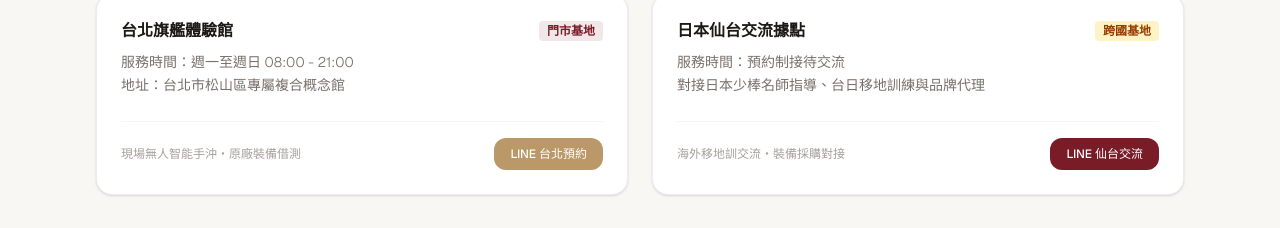
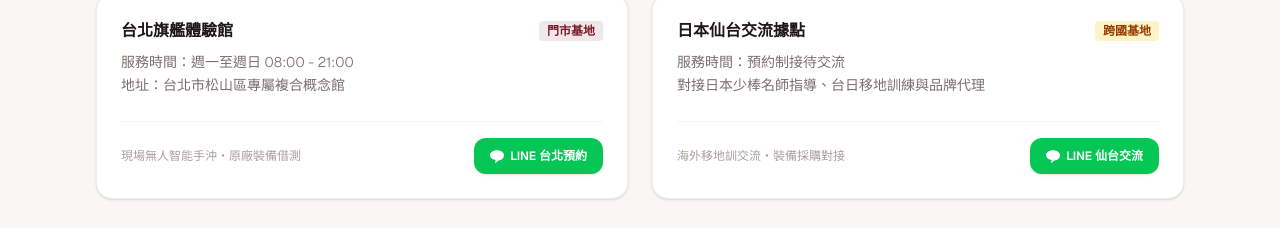
Before and after one commit to yangfu51pmp/sports-cafe-hub, a Next.js app: page / in a window 1280 px wide. Shown: the part 995-1223 px from the top of the page. Built offline with nearby package versions, Linux system fonts and the light colour scheme.

Commit message:
Update page.tsx

```diff
--- a/src/app/page.tsx
+++ b/src/app/page.tsx
@@ -195,7 +195,7 @@
               <span className="text-xs md:text-sm font-medium text-stone-800 mt-2.5 tracking-tight">裝備借測</span>
             </div>
 
-            {/* 分字 3 */}
+            {/* 分類 3 */}
             <div className="flex flex-col items-center group cursor-pointer p-2 rounded-2xl hover:bg-stone-50 transition-all">
               <div className="w-12 h-12 md:w-14 md:h-14 rounded-2xl bg-stone-50 border border-[#7A1B28]/15 flex items-center justify-center text-[#7A1B28] group-hover:bg-[#7A1B28] group-hover:text-white group-hover:-translate-y-1 transition-all shadow-sm">
                 <svg className="w-6 h-6 md:w-7 md:h-7" fill="none" stroke="currentColor" strokeWidth="1.6" viewBox="0 0 24 24">
@@ -240,7 +240,7 @@
         </div>
       </section>
 
-      {/* 4. 門市體驗基地 */}
+      {/* 4. 門市體驗基地：手機版維持原金色/酒紅，電腦版（md:）自動切換為 LINE 官方綠色 */}
       <section id="branches" className="max-w-6xl mx-auto px-5 md:px-8 mt-12 md:mt-16">
         <div className="flex items-center justify-between mb-6">
           <div>
@@ -253,6 +253,7 @@
         </div>
 
         <div className="grid grid-cols-1 md:grid-cols-2 gap-4 md:gap-6">
+          {/* 台北旗艦館 */}
           <div className="bg-white rounded-2xl p-6 border border-stone-200/70 shadow-sm flex flex-col justify-between hover:shadow-md transition">
             <div>
               <div className="flex justify-between items-center mb-2">
@@ -268,17 +269,22 @@
             </div>
             <div className="mt-6 pt-4 border-t border-stone-100 flex items-center justify-between">
               <span className="text-xs text-stone-400 font-light">現場無人智能手沖・原廠裝備借測</span>
+              {/* 手機版維持金色 bg-[#BA9868]，電腦版為 LINE 綠色 md:bg-[#06C755] */}
               <a
                 href="https://line.me"
                 target="_blank"
                 rel="noreferrer"
-                className="text-xs bg-[#BA9868] hover:bg-[#a68455] text-white px-4 py-2 rounded-xl font-medium transition"
+                className="text-xs bg-[#BA9868] hover:bg-[#a68455] md:bg-[#06C755] md:hover:bg-[#05b34c] text-white px-4 py-2.5 rounded-xl font-semibold transition flex items-center justify-center gap-1.5 shadow-sm active:scale-95"
               >
-                LINE 台北預約
+                <svg className="w-3.5 h-3.5 fill-current" viewBox="0 0 24 24">
+                  <path d="M24 10.3c0-4.6-5.4-8.3-12-8.3S0 5.7 0 10.3c0 4.1 3.6 7.5 8.5 8.2.3.1.8.2 1 .7.1.3.1.8 0 1.2l-.4 1.5c-.1.5-.6 2-.2 2.3.4.2 1.6-.9 2.5-1.8 2.6-2.6 4.7-3.2 4.7-3.2 4.8-.5 7.9-4.3 7.9-8.9z" />
+                </svg>
+                <span>LINE 台北預約</span>
               </a>
             </div>
           </div>
 
+          {/* 仙台交流據點 */}
           <div className="bg-white rounded-2xl p-6 border border-stone-200/70 shadow-sm flex flex-col justify-between hover:shadow-md transition">
             <div>
               <div className="flex justify-between items-center mb-2">
@@ -294,20 +300,24 @@
             </div>
             <div className="mt-6 pt-4 border-t border-stone-100 flex items-center justify-between">
               <span className="text-xs text-stone-400 font-light">海外移地訓交流・裝備採購對接</span>
+              {/* 手機版維持酒紅 bg-[#7A1B28]，電腦版為 LINE 綠色 md:bg-[#06C755] */}
               <a
                 href="https://line.me"
                 target="_blank"
                 rel="noreferrer"
-                className="text-xs bg-[#7A1B28] hover:bg-[#63141f] text-white px-4 py-2 rounded-xl font-medium transition"
+                className="text-xs bg-[#7A1B28] hover:bg-[#63141f] md:bg-[#06C755] md:hover:bg-[#05b34c] text-white px-4 py-2.5 rounded-xl font-semibold transition flex items-center justify-center gap-1.5 shadow-sm active:scale-95"
               >
-                LINE 仙台交流
+                <svg className="w-3.5 h-3.5 fill-current" viewBox="0 0 24 24">
+                  <path d="M24 10.3c0-4.6-5.4-8.3-12-8.3S0 5.7 0 10.3c0 4.1 3.6 7.5 8.5 8.2.3.1.8.2 1 .7.1.3.1.8 0 1.2l-.4 1.5c-.1.5-.6 2-.2 2.3.4.2 1.6-.9 2.5-1.8 2.6-2.6 4.7-3.2 4.7-3.2 4.8-.5 7.9-4.3 7.9-8.9z" />
+                </svg>
+                <span>LINE 仙台交流</span>
               </a>
             </div>
           </div>
         </div>
       </section>
 
-      {/* 5. 電腦端專屬頁尾 */}
+      {/* 5. 電腦端專屬頁尾（md 以上顯示） */}
       <footer className="hidden md:block bg-stone-900 text-stone-400 py-12 px-8 mt-20 border-t border-stone-800">
         <div className="max-w-6xl mx-auto flex flex-col md:flex-row justify-between items-center gap-6">
           <div className="flex items-center gap-3">
@@ -329,7 +339,7 @@
         </div>
       </footer>
 
-      {/* 6. 手機端專屬：同款四項目（LINE台北 / LINE仙台 / 來電諮詢 / ＋）全金屬香檳金導覽列 */}
+      {/* 6. 手機端專屬：100% 維持原版香檳金全金屬吸頂導覽列 ＋ 互動氣泡（md 以上自動隱藏） */}
       <aside className="md:hidden fixed bottom-0 left-0 right-0 z-50">
         {/* (A) 懸浮互動對話氣泡 */}
         <div className="max-w-md mx-auto px-4 flex justify-end mb-2 pointer-events-auto">
@@ -356,7 +366,7 @@
           </a>
         </div>
 
-        {/* (B) 截圖同款四項目 ＋ 全金屬香檳金質感導覽列 */}
+        {/* (B) 手機版全金屬香檳金導覽列 */}
         <div className="bg-gradient-to-r from-[#BA9868] via-[#D8C49F] to-[#B59261] text-white shadow-2xl border-t border-white/25 flex items-stretch h-14 max-w-md mx-auto divide-x divide-white/25">
           <a
             href="https://line.me"
```
